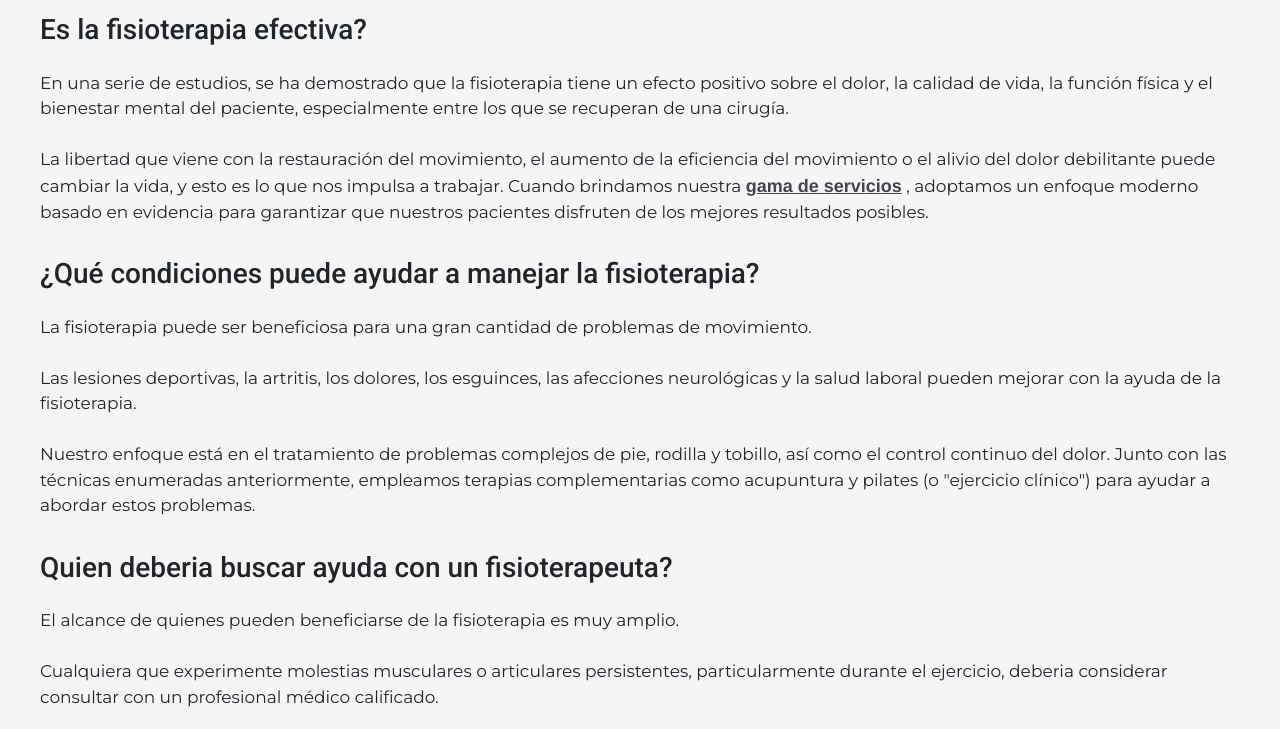
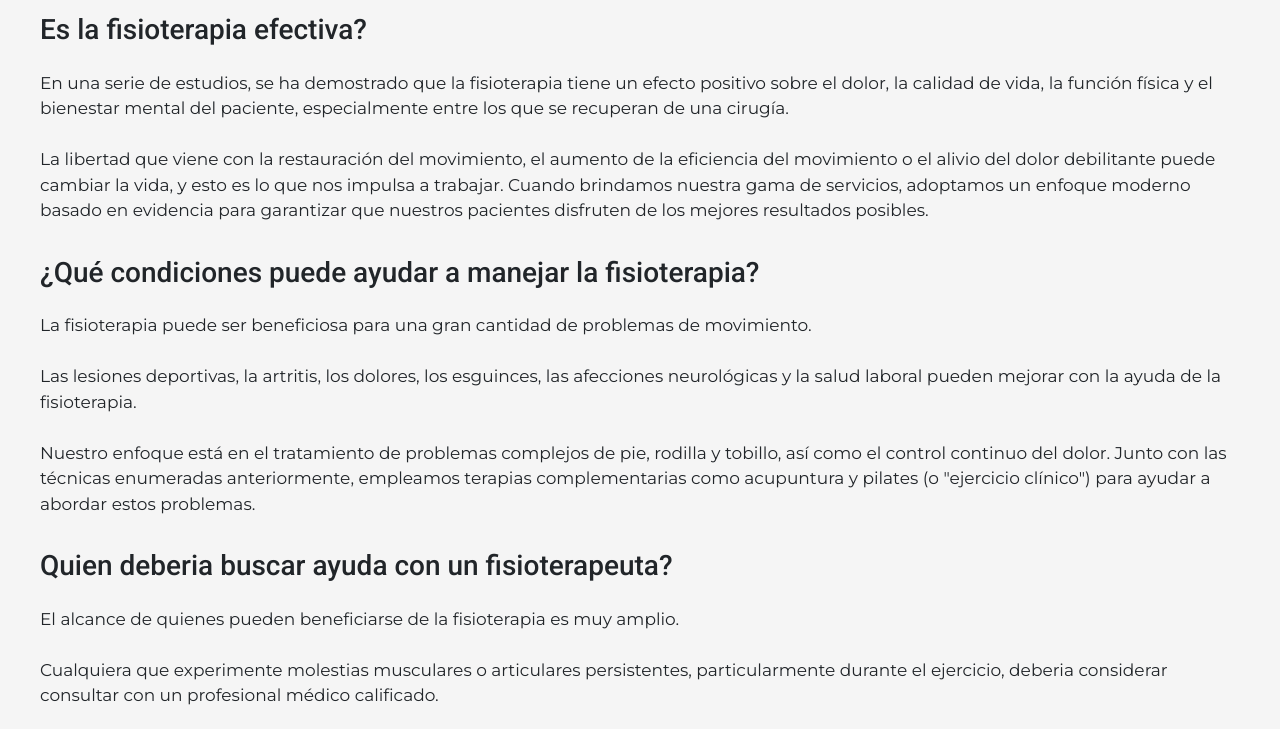
Before and after one commit to EnzoMarotti/KinesioMarotti, a website: page pages/educación/Fisioterapia.html in a window 1280 px wide. Shown: the part 833-1562 px from the top of the page. Drawn offline with nearby package versions, Linux system fonts and the light colour scheme.

Commit message:
commit previo a arreglar mediaQueries

```diff
--- a/pages/educación/Fisioterapia.html
+++ b/pages/educación/Fisioterapia.html
@@ -65,7 +65,7 @@
       <h3> Es la fisioterapia efectiva?</h3>
       <p>En una serie de estudios, se ha demostrado que la fisioterapia tiene un efecto positivo sobre el dolor, la calidad de vida, la función física y el bienestar mental del paciente, especialmente entre los que se recuperan de una cirugía.
           <br><br>
-        La libertad que viene con la restauración del movimiento, el aumento de la eficiencia del movimiento o el alivio del dolor debilitante puede cambiar la vida, y esto es lo que nos impulsa a trabajar. Cuando brindamos nuestra <strong>gama de servicios</strong> , adoptamos un enfoque moderno basado en evidencia para garantizar que nuestros pacientes disfruten de los mejores resultados posibles.
+        La libertad que viene con la restauración del movimiento, el aumento de la eficiencia del movimiento o el alivio del dolor debilitante puede cambiar la vida, y esto es lo que nos impulsa a trabajar. Cuando brindamos nuestra gama de servicios, adoptamos un enfoque moderno basado en evidencia para garantizar que nuestros pacientes disfruten de los mejores resultados posibles.
       </p>
       <h3> ¿Qué condiciones puede ayudar a manejar la fisioterapia?</h3>
       <p>La fisioterapia puede ser beneficiosa para una gran cantidad de problemas de movimiento.
```
